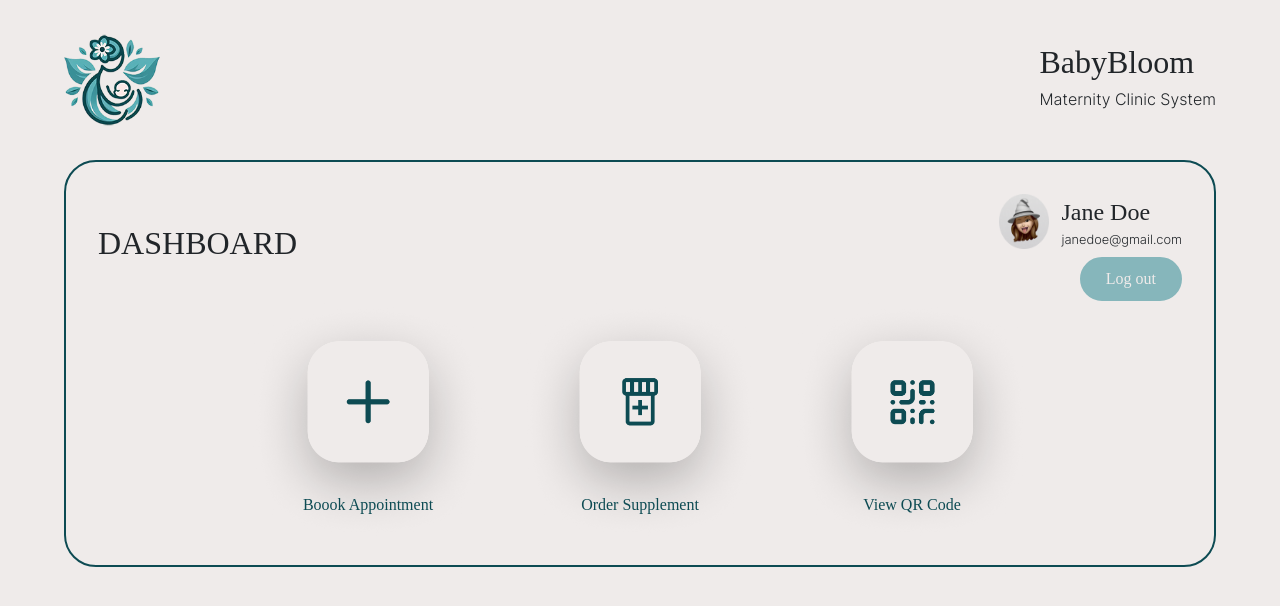
After one commit to MalithGihan/Baby-Bloom-Maternity-Clinic-System, a PHP site: page /assets/pages/mama-dashboard.php in a window 1280 px wide. The commit adds this page. Shown: the top 606 px of the page. Run offline with PHP 8.4, Linux system fonts and the light colour scheme; some web fonts are replaced.

Commit message:
Mama dashboard UI completed for all devices

```diff
--- a/assets/css/style.css
+++ b/assets/css/style.css
@@ -4,3 +4,182 @@
     --light-txt2:#000000;
     --dark-txt: #86B6BB;
 }
+@font-face {
+    font-family: 'Inter-Bold'; /* Heading font */
+    src: url('../font/Inter-Bold.ttf') format('truetype');
+    font-weight: 700;
+}
+@font-face {
+    font-family: 'Inter-Light'; /* Text font */
+    src: url('../font/Inter-Light.ttf') format('truetype');
+    font-weight: 300;
+}
+
+body{
+    margin:0 !important;
+    padding:0 !important;
+    background-color: var(--bg) !important;
+}
+.common-container{
+    flex-direction:column;
+    width:100%;
+    padding:2rem 2rem;
+    gap:2rem;
+}
+header,main{
+
+}
+.common-header-logo{
+    width:6rem;
+}
+.common-title{
+    font-family: 'Inter-Bold';
+    font-size:2rem;
+}
+.common-description{
+    font-family: 'Inter-Light';
+    font-size:1rem;
+}
+
+/*CSS for main container*/
+main{
+    border:2px solid var(--light-txt);
+    border-radius:2rem;
+    padding:2rem;
+}
+.main-header{
+    flex-direction:column;
+    justify-content:space-between !important;
+    align-items: center;
+    width:100%;
+    gap:1rem;
+}
+.main-header-title{
+    font-family: 'Inter-Bold';
+    font-size:1.5rem;
+}
+.main-usr-data{
+    align-items: end;
+    gap:0.5rem;
+}
+.usr-data-container{
+    gap:0.8rem; /*Gap between the userimage and the user name n email*/
+}
+.usr-image{
+    width:50px;
+}
+.username{
+    font-family: 'Inter-Bold';
+    font-size:1.5rem;
+}
+.useremail{
+    font-family: 'Inter-Light';
+    font-size:0.8rem;
+}
+.usr-lo-btn{
+    background-color:var(--dark-txt);
+    border:2px solid var(--dark-txt);
+    color:var(--bg);
+    font-family: 'Inter-Bold';
+    font-size:1rem;
+    border-radius:10rem;
+    padding: 0.5rem 1.5rem;
+    transition: 0.6s;
+}
+.usr-lo-btn:hover{
+    background-color:var(--light-txt);
+    border:2px solid var(--light-txt);
+    transition: 0.6s;
+}
+
+/*CSS for main container content*/
+.main-content{
+    flex-direction:column;
+    justify-content: center;
+    gap:2rem;
+}
+.option{
+    text-decoration: none !important;
+}
+.option-img{
+    width:15rem !important;
+}
+.option-name{
+    font-family: 'Inter-Bold';
+    color:var(--light-txt);
+    margin-top:-3rem;
+}
+
+@media only screen and (min-width:768px){
+    .common-container{
+        flex-direction:column;
+        width:100%;
+        padding:2rem 4rem;
+    }
+    /*CSS for main container*/
+    main{
+        border:2px solid var(--light-txt);
+        border-radius:2rem;
+        padding:2rem;
+    }
+    .main-header{
+        flex-direction:row;
+        justify-content:space-between !important;
+        width:100%;
+    }
+    .main-header-title{
+        font-family: 'Inter-Bold';
+        font-size:2rem;
+    }
+    .main-usr-data{
+        align-items: end;
+        gap:0.5rem;
+    }
+    .usr-data-container{
+        gap:0.8rem; /*Gap between the userimage and the user name n email*/
+    }
+    .usr-image{
+        width:50px;
+    }
+    .username{
+        font-family: 'Inter-Bold';
+        font-size:1.5rem;
+    }
+    .useremail{
+        font-family: 'Inter-Light';
+        font-size:0.8rem;
+    }
+    .usr-lo-btn{
+        background-color:var(--dark-txt);
+        border:2px solid var(--dark-txt);
+        color:var(--bg);
+        font-family: 'Inter-Bold';
+        font-size:1rem;
+        border-radius:10rem;
+        padding: 0.5rem 1.5rem;
+        transition: 0.6s;
+    }
+    .usr-lo-btn:hover{
+        background-color:var(--light-txt);
+        border:2px solid var(--light-txt);
+        transition: 0.6s;
+    }
+
+    /*CSS for main container content*/
+    .main-content{
+        flex-direction:row;
+        justify-content: center;
+        gap:2rem;
+    }
+    .option{
+        text-decoration: none !important;
+    }
+    .option-img{
+        width:15rem !important;
+    }
+    .option-name{
+        font-family: 'Inter-Bold';
+        color:var(--light-txt);
+        margin-top:-3rem;
+    }
+}
--- /dev/null
+++ b/assets/pages/mama-dashboard.php
@@ -0,0 +1,71 @@
+<?php
+
+?>
+<!DOCTYPE html>
+<html lang="en">
+    <head>
+        <meta charset="UTF-8">
+        <meta name="viewport" content="width=device-width, initial-scale=1.0">
+        <title>Baby Bloom - Mama Dashboard</title>
+        <link rel="icon" type="image/x-icon" href="../images/logos/bb-favicon.png">
+        <link rel="stylesheet" type="text/css" href="../css/style.css">
+        <link rel="stylesheet" type="text/css" href="../css/bootstrap.min.css">
+        <script rel="script" type="text/js" href="../js/bootstrap.min.js"></script>
+        <style>
+
+        </style>
+    </head>
+<body>
+    <div class="common-container d-flex">
+        <header class="d-flex flex-row justify-content-between align-items-center">
+            <img src="../images/logos/bb-top-logo.webp" alt="BabyBloom top logo" class="common-header-logo">
+            <div class="d-flex flex-column">
+                <h1 class="common-title">BabyBloom</h1>
+                <h3 class="common-description">Maternity Clinic System</h3>
+            </div>
+        </header>
+        <main>
+            <div class="main-header d-flex">
+                <h2 class="main-header-title">DASHBOARD</h2>
+                <div class="main-usr-data d-flex flex-column">
+                    <div class="usr-data-container d-flex">
+                        <img src="../images/mama-image.png" alt="User profile image" class="usr-image">
+                        <div class="usr-data d-flex flex-column">
+                            <div class="username">Jane Doe</div>
+                            <div class="useremail">janedoe@gmail.com</div>
+                        </div>
+                    </div>
+                    <div class="usr-logout-btn">
+                        <a href="##">
+                            <button class="usr-lo-btn">Log out</button>
+                        </a>
+                    </div>
+                </div>
+            </div>
+            <div class="main-content d-flex">
+                <a href="#" class="option">
+                    <div class="d-flex flex-column align-items-center">
+                        <img src="../images/mama-dashbaord/option1.png" class="option-img">
+                        <p class="option-name">Boook Appointment</p>
+                    </div>
+                </a>
+                <a href="#" class="option">
+                    <div class="d-flex flex-column align-items-center">
+                        <img src="../images/mama-dashbaord/option2.png" class="option-img">
+                        <p class="option-name">Order Supplement</p>
+                    </div>
+                </a>
+                <a href="#" class="option">
+                    <div class="d-flex flex-column align-items-center">
+                        <img src="../images/mama-dashbaord/option3.png" class="option-img">
+                        <p class="option-name">View QR Code</p>
+                    </div>
+                </a>
+            </div>
+        </main>
+    </div>
+
+    <script>
+    </script>
+</body>
+</html>
--- a/assets/pages/staff-login.php
+++ b/assets/pages/staff-login.php
@@ -6,7 +6,7 @@
     <head>
         <meta charset="UTF-8">
         <meta name="viewport" content="width=device-width, initial-scale=1.0">
-        <title>Baby Bloom - Mama Login</title>
+        <title>Baby Bloom - Staff Login</title>
         <link rel="icon" type="image/x-icon" href="../images/logos/bb-favicon.png">
         <link rel="stylesheet" type="text/css" href="../css/style.css">
         <link rel="stylesheet" type="text/css" href="../css/bootstrap.min.css">
```
Also changed, not shown: assets/images/mama-dashbaord/option1.png (added), assets/images/mama-dashbaord/option2.png (added), assets/images/mama-dashbaord/option3.png (added), assets/images/mama-image.png (added).
